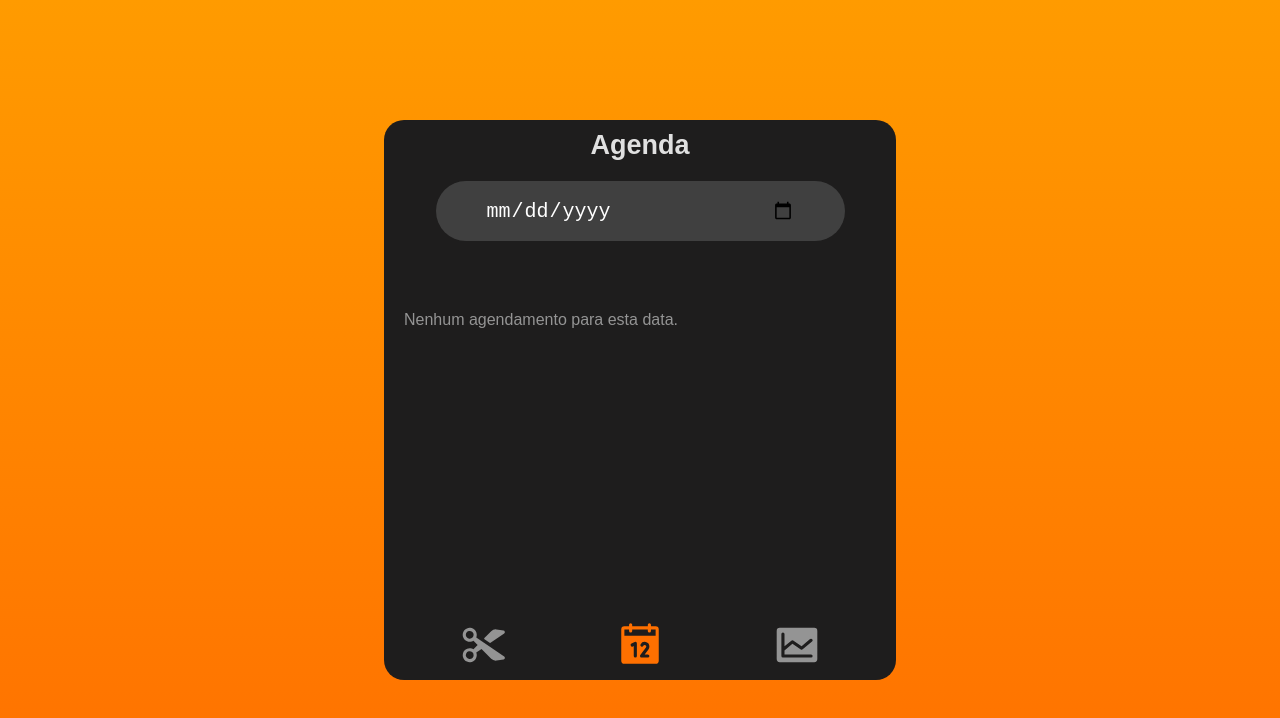
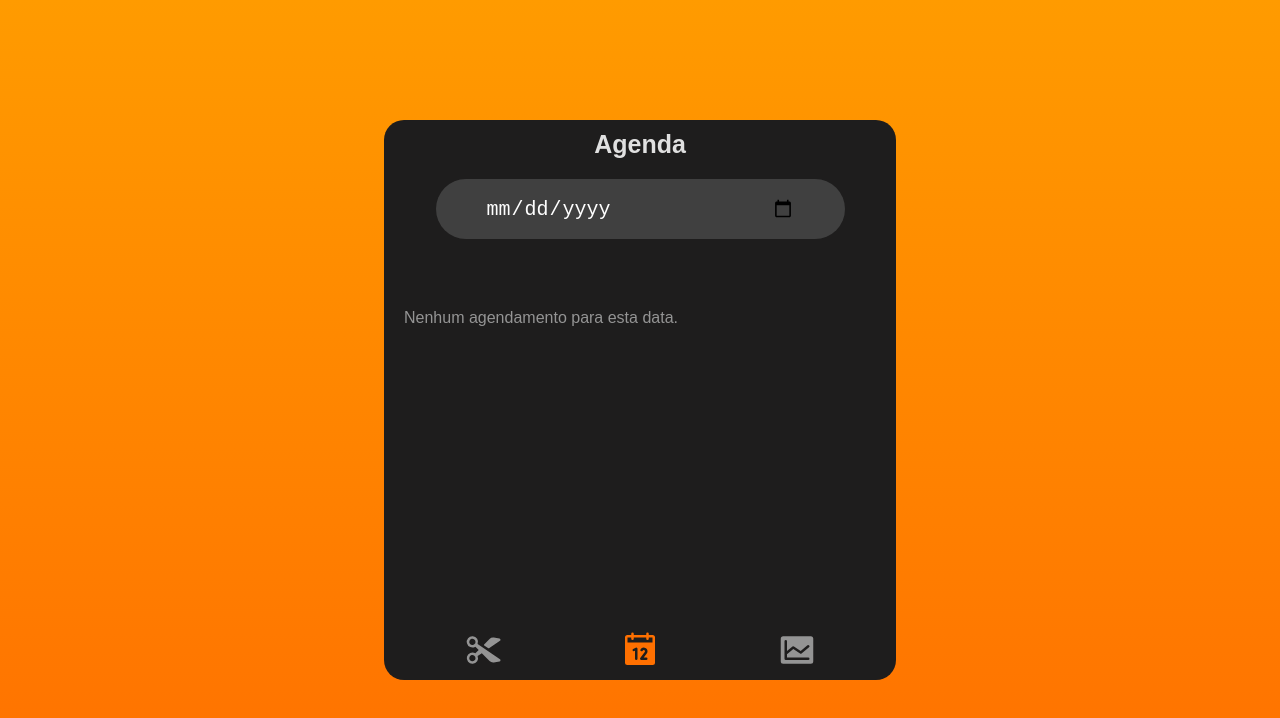
Before and after one commit to iagoPinheiro1401/BelosBarber_front, a Next.js app: page /agenda in a window 1280 px wide. Shown: the top 718 px of the page. Built offline with nearby package versions, Linux system fonts and the light colour scheme.

Commit message:
style: update

```diff
--- a/src/components/informationBoard/Menu.jsx
+++ b/src/components/informationBoard/Menu.jsx
@@ -30,19 +30,19 @@ export default function Menu({ page }) {
   return (
     <Container>
       <StyledScissorsIcon
-        size={50}
+        size={40}
         color={page === "Serviços" ? "#FF7000" : "#949494"}
         weight="fill"
         onClick={() => router.push("/servicos")}
       />
       <StyledCalendarIcon
-        size={50}
+        size={40}
         color={page === "Agenda" ? "#FF7000" : "#949494"}
         weight="fill"
         onClick={() => router.push("/agenda")}
       />
       <StyledChartLineIcon
-        size={50}
+        size={40}
         color={page === "Relatórios" ? "#FF7000" : "#949494"}
         weight="fill"
         onClick={() => router.push("/relatorio")}
--- a/src/components/informationBoard/agendaComponents/BoardTimetable.jsx
+++ b/src/components/informationBoard/agendaComponents/BoardTimetable.jsx
@@ -23,7 +23,7 @@ const Container = styled.div`
 `
 
 const Title = styled.h2`
-  font-size: 27px;
+  font-size: 25px;
   font-weight: bold;
   color: #E0E0E0;
 `
--- a/src/components/informationBoard/agendaComponents/Horarios.jsx
+++ b/src/components/informationBoard/agendaComponents/Horarios.jsx
@@ -2,8 +2,8 @@ import styled from "styled-components";
 import { CalendarIcon } from "@phosphor-icons/react/dist/ssr";
 
 const Container = styled.div`
-    width: 70%;
-    height: 90px;
+    width: 80%;
+    height: 100px;
     padding: 0 20px;
     background-color: #404040;
     border-radius: 10px;
```
